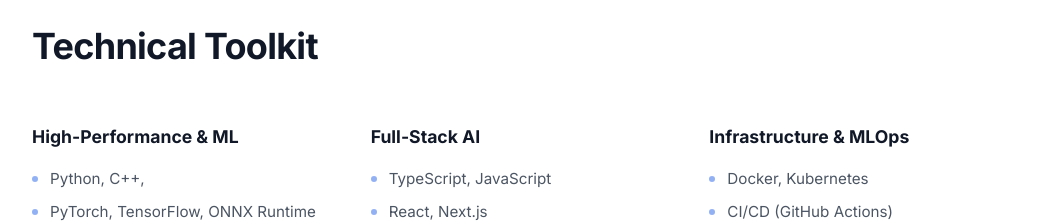
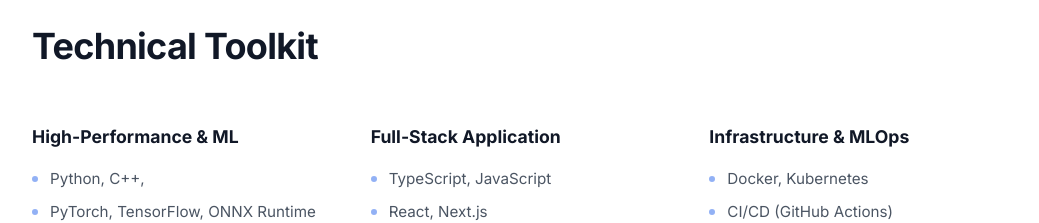
Before and after one commit to AdrianReiter/AdrianReiter.github.io, a plain HTML site: page index.html in a window 1280 px wide. Shown: the part 1240-1463 px from the top of the page, without its empty margins (120-1159 px from the left). Drawn offline with Linux system fonts and the light colour scheme.

Commit message:
update skill category title

```diff
--- a/index.html
+++ b/index.html
@@ -368,7 +368,7 @@
                         </ul>
                     </div>
                     <div class="skill-category">
-                        <h3>Full-Stack AI</h3>
+                        <h3>Full-Stack Application</h3>
                         <ul class="skill-list">
                             <li>TypeScript, JavaScript</li>
                             <li>React, Next.js</li>
```
